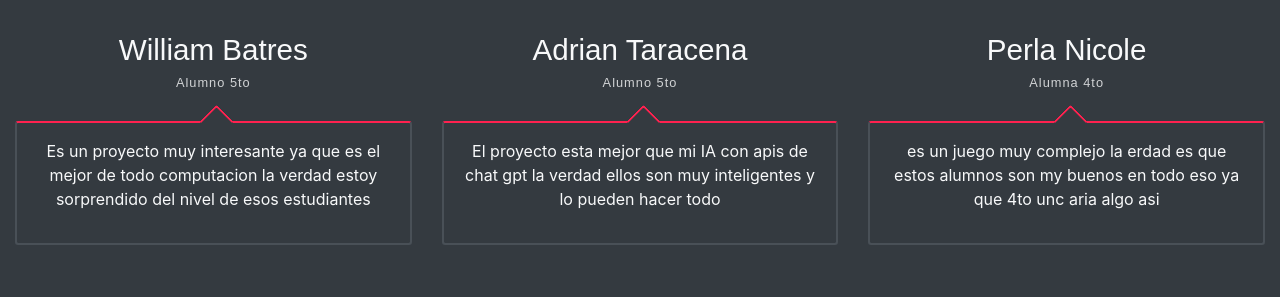
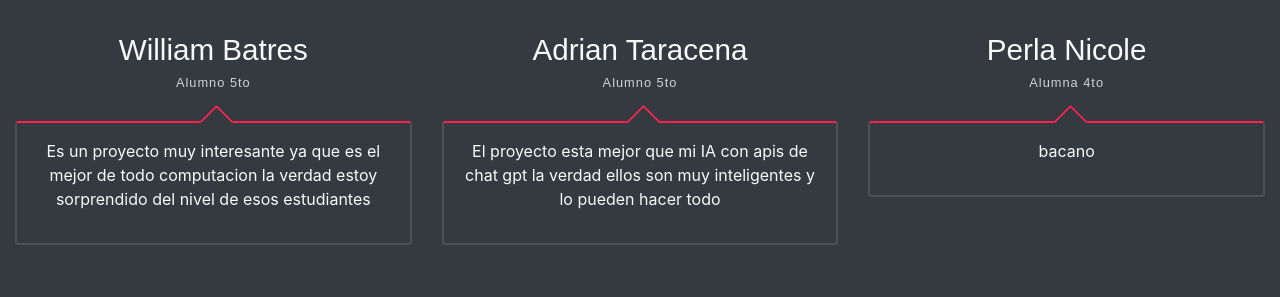
Before and after one commit to leyendastesoro/github.io, a plain HTML site: page index.html in a window 1280 px wide. Shown: the part 3240-3537 px from the top of the page. Drawn offline with Linux system fonts and the light colour scheme; some packages are replaced by stand-ins of ours.

Commit message:
Update index.html

```diff
--- a/index.html
+++ b/index.html
@@ -133,7 +133,7 @@
                     <h3 class="testmonial-title">Perla Nicole</h3>
                     <h6 class="testmonial-subtitle">Alumna 4to</h6>
                     <div class="testmonial-body">
-                        <p>es un juego muy complejo la erdad es que estos alumnos son my buenos en todo eso ya que 4to unc aria algo asi </p>
+                        <p>bacano </p>
                     </div>
                 </div>
             </div>
```
